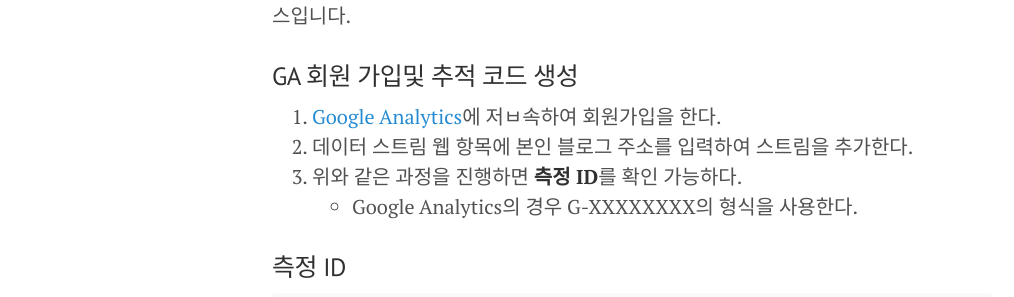
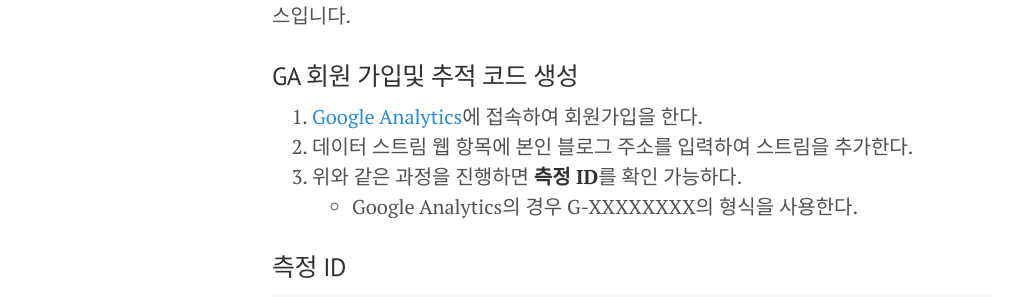
Before and after one commit to HyunisEmpty/HyunisEmpty.github.io, a Jekyll site: the page built from _posts/2022-11-24-google-analytics.markdown, in a window 1280 px wide. Shown: the part 309-606 px from the top of the page, without its empty margins (8-1022 px from the left). Built offline with Jekyll 4.4.1, drawn with Linux system fonts in a browser that asks for light colours.

Commit message:
Update 2022-11-24-google-analytics.markdown

```diff
--- a/_posts/2022-11-24-google-analytics.markdown
+++ b/_posts/2022-11-24-google-analytics.markdown
@@ -9,7 +9,7 @@ categories: jekyll update
 구글 애널리틱스(Google Analytics, GA)는 구글에서 무료로 제공하고 있는 웹분석 서비스입니다.
 
 ### GA 회원 가입및 추적 코드 생성
-1. [Google Analytics](https://analytics.google.com/analytics/web/)에 저ㅂ속하여 회원가입을 한다.
+1. [Google Analytics](https://analytics.google.com/analytics/web/)에 접속하여 회원가입을 한다.
 2. 데이터 스트림 웹 항목에 본인 블로그 주소를 입력하여 스트림을 추가한다.
 3. 위와 같은 과정을 진행하면 **측정 ID**를 확인 가능하다.
   - Google Analytics의 경우 G-XXXXXXXX의 형식을 사용한다.
```
